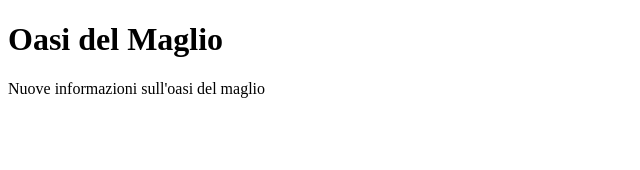
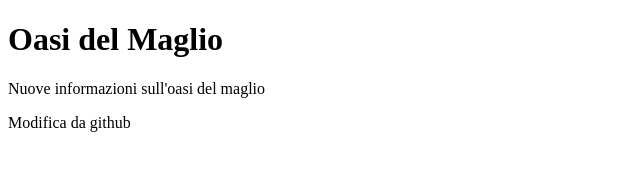
Before and after one commit to frncg1tsalvad0r/itinerario, a plain HTML site: page oasi_del_maglio.html in a window 1280 px wide. Shown: the whole page, without its empty margins (0-640 px from the left). Drawn offline with Linux system fonts and the light colour scheme.

Commit message:
Update oasi_del_maglio.html

```diff
--- a/oasi_del_maglio.html
+++ b/oasi_del_maglio.html
@@ -9,5 +9,6 @@
 <body>
     <h1>Oasi del Maglio</h1>
     <p>Nuove informazioni sull'oasi del maglio</p>
+     <p>Modifica da github</p>
 </body>
 </html>
```
